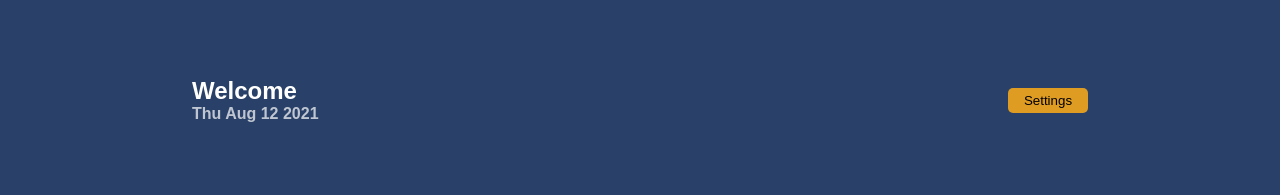
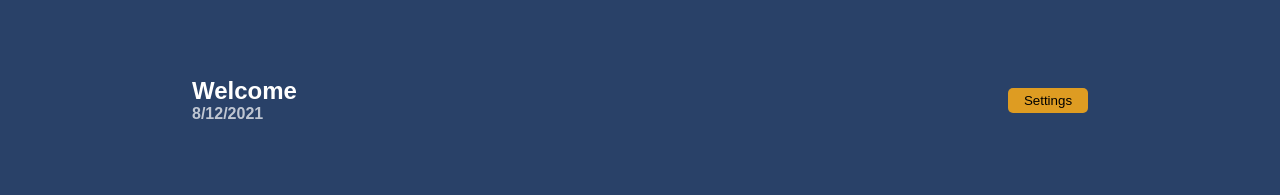
Before and after one commit to alansfj/nice-ToDo, a React (Create React App) app: page /#/my-notes in a window 1280 px wide. Shown: the top 195 px of the page. Built offline with nearby package versions, Linux system fonts and the light colour scheme.

Commit message:
changed date format of Cover component

```diff
--- a/src/components/Cover.jsx
+++ b/src/components/Cover.jsx
@@ -16,7 +16,7 @@ const Cover = () => {
       <div className="cover-info">
         <div className="user-date">
           <h2>Welcome {user}</h2>
-          <h4>{new Date().toDateString()}</h4>
+          <h4>{new Date().toLocaleDateString()}</h4>
         </div>
         <button className="btn-settings">Settings</button>
       </div>
```
